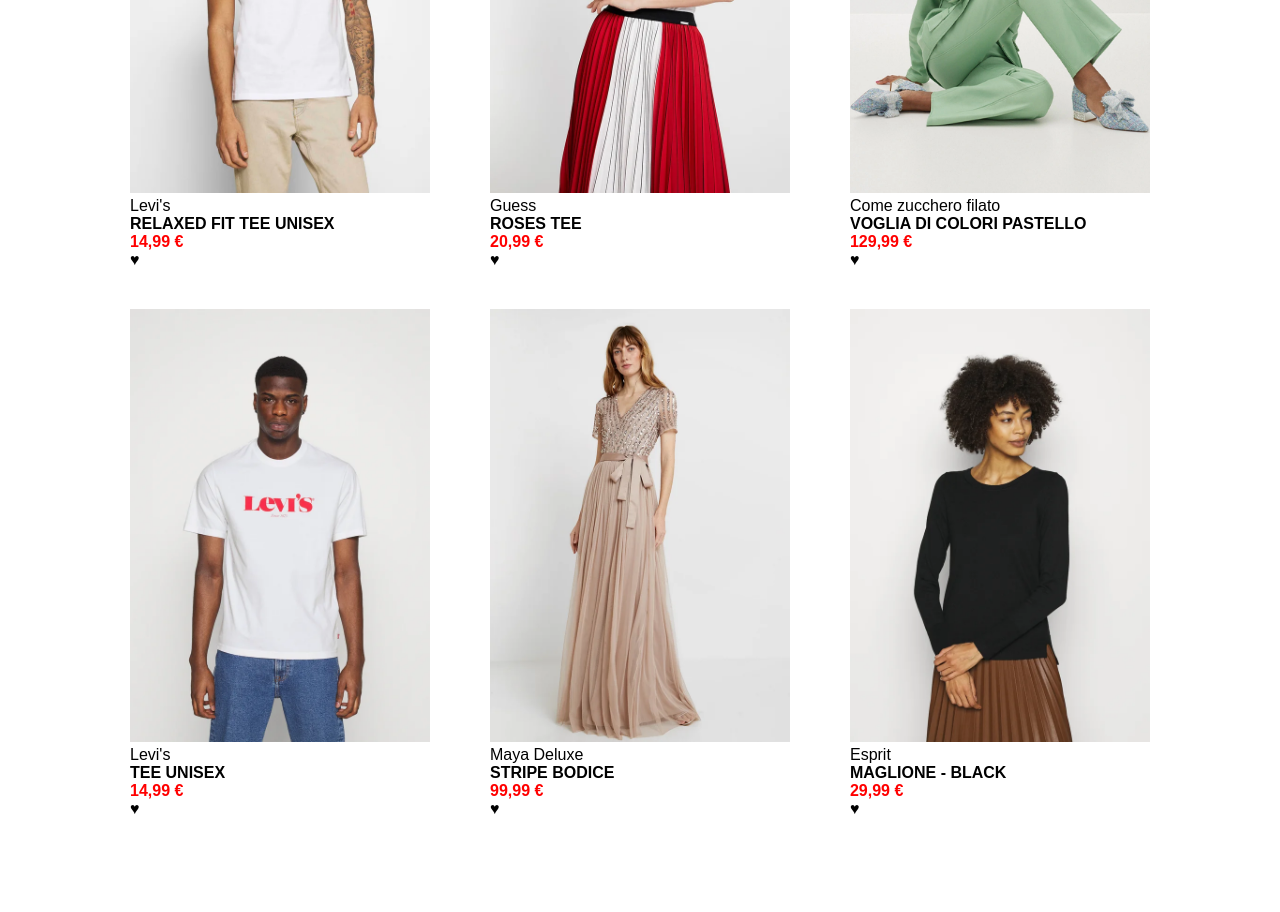
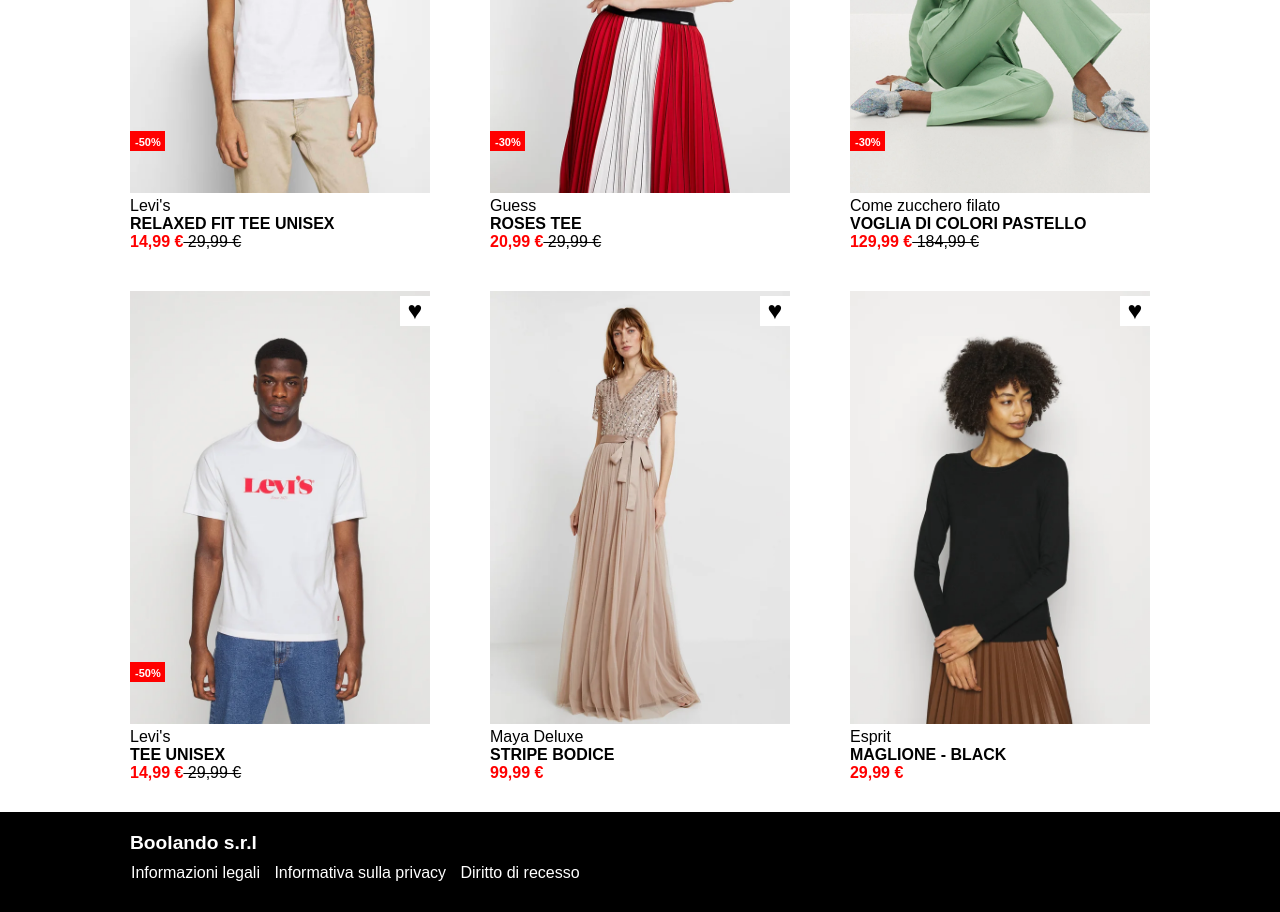
Before and after one commit to valentinaiori/html-css-boolando, a plain HTML site: page index.html in a window 1280 px wide. Shown: the part 400-1312 px from the top of the page. Before the commit the page ends 1228 px from the top, so only its background shows below. Drawn offline with Linux system fonts and the light colour scheme.

Commit message:
Init footer section

```diff
--- a/index.html
+++ b/index.html
@@ -6,6 +6,7 @@
     <meta name="viewport" content="width=device-width, initial-scale=1.0">
     <title>Boolando</title>
     <link rel="stylesheet" href="style.css">
+    <link rel="stylesheet" href="http://cdnjs.cloudflare.com/ajax/libs/font-awesome/4.4.0/css/font-awesome.min.css">
 </head>
 <body>
     <!--HEADER-->
@@ -20,7 +21,9 @@
             <img id="logo" src="img/boolean-logo.png" alt="Logo-booleando">
         </div>
         <div>
-            <i class='fas fa-user-alt'></i>
+            <i class="fa fa-user"></i>
+            <i class="fa fa-heart"></i>
+            <i class="fa fa-shopping-bag"></i>
         </div>
 
     </header>
@@ -34,39 +37,48 @@
         <section>
 
             <div class="card">
-                <img src="img/1.webp" alt="Immagine1">
+                <div class="heart">&hearts;</div>
+                <div class="discount"><strong>-50%</strong></div>
+
+                <img class="prima-immagine"src="img/1.webp" alt="Immagine1">
+                <img class="seconda-immagine" src="img/1b.webp" alt="Imagine1b">
+
                 <p>Levi's</p>
                 <p><strong>RELAXED FIT TEE UNISEX</strong></p>
-                <p id="costo"><strong>14,99 &euro;</strong></p>
+                <p><strong id="costo">14,99 &euro;</strong><span id="old-price"> 29,99 &euro;</span></p>
+            </div>
+
+
+            <div class="card">
+                <div class="discount"><strong>-30%</strong></div>
+                <img class="prima-immagine" src="img/2.webp" alt="Immagine2">
+                <img class="seconda-immagine" src="img/2b.webp" alt="Immagine2b">
+                <p>Guess</p>
+                <p><strong>ROSES TEE</strong></p>
+                <p><strong id="costo">20,99 &euro;</strong><span id="old-price"> 29,99 &euro;</span></p>
+
+                <div class="heart">&hearts;</div>
+            </div>
+
+            <div class="card">
+                <div class="discount"><strong>-30%</strong></div>
+                <img class="prima-immagine" src="img/3.webp" alt="Immagine3">
+                <img class="seconda-immagine" src="img/3b.webp" alt="Immagine3b">
+                <p>Come zucchero filato</p>
+                <p><strong>VOGLIA DI COLORI PASTELLO</strong></p>
+                <p><strong id="costo">129,99 &euro;</strong><span id="old-price"> 184,99 &euro;</span></p>
 
                 <div class="heart">&hearts;</div>
             </div>
 
 
             <div class="card">
-                <img src="img/2.webp" alt="Immagine2">
-                <p>Guess</p>
-                <p><strong>ROSES TEE</strong></p>
-                <p id="costo"><strong>20,99 &euro;</strong></p>
-
-                <div class="heart">&hearts;</div>
-            </div>
-
-            <div class="card">
-                <img src="img/3.webp" alt="Immagine3">
-                <p>Come zucchero filato</p>
-                <p><strong>VOGLIA DI COLORI PASTELLO</strong></p>
-                <p id="costo"><strong>129,99 &euro;</strong></p>
-
-                <div class="heart">&hearts;</div>
-            </div>
-
-
-            <div class="card">
-                <img src="img/4.webp" alt="Immagine4">
+                <div class="discount"><strong>-50%</strong></div>
+                <img class="prima-immagine" src="img/4.webp" alt="Immagine4">
+                <img class="seconda-immagine" src="img/4b.webp" alt="Immagine4b">
                 <p>Levi's</p>
                 <p><strong>TEE UNISEX</strong></p>
-                <p id="costo"><strong>14,99 &euro;</strong></p>
+                <p><strong id="costo">14,99 &euro;</strong><span id="old-price"> 29,99 &euro;</span></p>
 
                 <div class="heart">&hearts;</div>
             </div>
@@ -74,34 +86,26 @@
 
 
             <div class="card">
-                <img src="img/5.webp" alt="Immagine5">
+                <img class="prima-immagine" src="img/5.webp" alt="Immagine5">
+                <img class="seconda-immagine" src="img/5b.webp" alt="Immagine5b">
                 <p>Maya Deluxe</p>
                 <p><strong>STRIPE BODICE</strong></p>
-                <p id="costo"><strong>99,99 &euro;</strong></p>
+                <p><strong id="costo">99,99 &euro;</strong></p>
 
                 <div class="heart">&hearts;</div>
             </div>
 
 
             <div class="card">
-                <img src="img/6.webp" alt="Immagine6">
+                <img class="prima-immagine" src="img/6.webp" alt="Immagine6">
+                <img class="seconda-immagine" src="img/6b.webp" alt="Immagine6b">
+
                 <p>Esprit</p>
                 <p><strong>MAGLIONE - BLACK</strong></p>
-                <p id="costo"><strong>29,99 &euro;</strong></p>
+                <p><strong id="costo">29,99 &euro;</strong></p>
 
                 <div class="heart">&hearts;</div>
             </div>
-
-
-
-
-
-
-
-
-
-
-
 
         </section>
     </main>
@@ -110,7 +114,17 @@
 
     <!--FOOTER-->
 
-    <footer></footer>
+    <footer>
+        <div>
+            <h2>Boolando s.r.l</h2>
+            <div class="links-footer">
+                <a href="#">Informazioni legali</a>
+                <a href="#">Informativa sulla privacy</a>
+                <a href="#">Diritto di recesso</a>
+            </div>
+        </div>
+
+    </footer>
 
     <!--/FOOTER-->
 
--- a/style.css
+++ b/style.css
@@ -15,6 +15,8 @@ body {
 
 
 /*content */
+
+/* Header */
 
 header{
     background-color: #ff6900;
@@ -40,6 +42,8 @@ a{
 }
 
 
+/* main */
+
 img{
     width: 100%;
 }
@@ -49,6 +53,7 @@ img{
     margin: 0px 20px;
     width: calc(100% / 3 - 40px);
     flex-shrink: 0;
+    position: relative;
 }
 
 section{
@@ -66,4 +71,74 @@ section{
     color: red;
 }
 
-/* utilies */
+.seconda-immagine{
+    display: none;
+}
+
+
+.card:hover .prima-immagine{
+    display: none;
+}
+
+.card:hover .seconda-immagine{
+    display: block;
+}
+
+
+.heart{
+    position: absolute;
+    font-size: 25px;
+    right: 10px;
+    top: 10px;
+    margin-top: 5px;
+    background-color: white;
+    height: 30px;
+    width: 30px;
+    text-align: center;
+}
+
+.discount{
+    position: absolute;
+    bottom: 10px;
+    margin-bottom: 100px;
+    background-color: red;
+    width: 35px;
+    height: 20px;
+    font-size: 11px;
+    color: white;
+    padding: 5px 5px;
+    text-align: center;
+}
+
+
+.heart:hover{
+    color: red;
+}
+
+/* FOOTER */
+
+footer{
+    background-color: black;
+    color: white;
+    height: 100px;
+    padding-bottom: 40px;
+    margin-top: 20px;
+    padding-top: 20px;
+
+}
+
+.links-footer{
+    text-decoration: none;
+    color: white;
+    margin-top: 10px;
+    padding-left: 126px;
+}
+
+h2{
+    font-size: 1.2rem;
+    padding-left: 130px;
+}
+
+#old-price{
+    text-decoration: line-through;
+}
```
